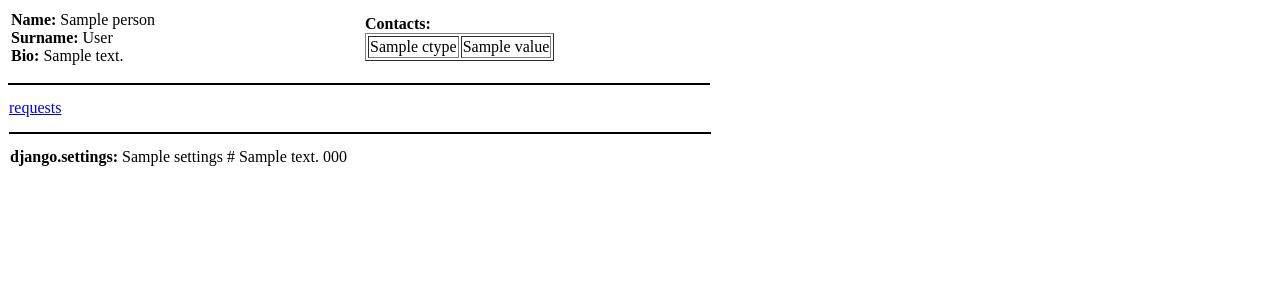
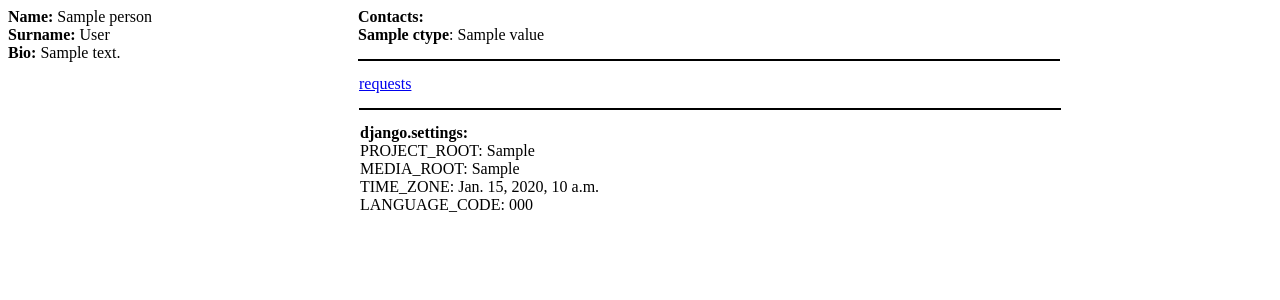
Before and after one commit to nedash/test_yarned, a Django app: template templates/main.html in a window 1280 px wide. Shown: the top 300 px of the page. Run offline with Django 3.2, Linux system fonts and the light colour scheme; the template is opened without the code that fills it: most values are stand-ins (such as "Sample title", 1, 10 or a date in 2020).

Commit message:
ticket:3 for #4, ticket:2 for#3

```diff
--- /dev/null
+++ b/media/css/main.css
@@ -0,0 +1,7 @@
+.spacer {
+	border: 1px solid black;
+	width:700px;
+	height:0px;
+	margin-top:15px;
+	float:left;
+}
--- a/templates/main.html
+++ b/templates/main.html
@@ -1,39 +1,42 @@
-<html>
+
+<!DOCTYPE html PUBLIC "-//W3C//DTD HTML 4.01//EN" "http://www.w3.org/TR/html4/strict.dtd">
+
+<html >
+	<head>
+		<link type="text/css" rel="stylesheet" href="{{ MEDIA_URL }}css/main.css" />
+	</head>
+
 	<body>
-		<table >
-			<tr>
-			<td valign="top" style="width:350px;" >
+		<div style="width:700px;" >
+
+			<div style="float:left; width:50%;" >
 				<b>Name:</b> {{person.name}} </br>
 				<b>Surname:</b> {{person.surname}} </br>
 				<b>Bio:</b> {{person.bio}} </br>
-			</td>
+			</div>
 
-			<td >
-				<b>Contacts:</b>
-				<table border="1" >
-					{% for contact in contacts %}
-					<tr>
-						<td style="min-width:50px;" >{{contact.ctype}}</td>
-						<td>{{contact.value}}</td>
-					</tr>
-					{% endfor %}
-				</table>
-			</td>
-			</tr>
-		</table>
+			<div style="float:right; width:50%;" >
+				<b>Contacts:</b> </br>
+				{% for contact in person.contact_set.all %}
+					<b>{{contact.ctype}}</b>: {{contact.value}} </br>
+				{% endfor %}
+			</div>
+		</div>
 
-		<div style="border: 1px solid black; width:700px; height:0px; margin-top:15px;" />
+		<div class="spacer" />
 
-		<div style="margin-top:15px;" > <a href="{% url requests_info %}" >requests</a> </div>
+		<div style="float:left; width:700px; margin-top:15px;" >
+			<a href="{% url requests_info %}" >requests</a>
+		</div>
 
-		<div style="border: 1px solid black; width:700px; height:0px; margin-top:15px;" />
+		<div class="spacer" />
 
-		<div style="margin-top:15px;" >
-			<b>django.settings:</b>
-			{{settings}}
-			{{settings.ROOT_URLCONF}}
-			{{settings.TEMPLATE_CONTEXT_PROCESSORS}}
-			{{settings.LANGUAGE_CODE}}
+		<div style="float:left; margin-top:15px;" >
+			<b>django.settings:</b>	</br>
+			PROJECT_ROOT: {{settings.PROJECT_ROOT}} </br>
+			MEDIA_ROOT: {{settings.MEDIA_ROOT}} </br>
+			TIME_ZONE: {{settings.TIME_ZONE}} </br>
+			LANGUAGE_CODE: {{settings.LANGUAGE_CODE}} </br>
 		</div>
 	</body>
 
--- a/test_yarned_app/context_processors.py
+++ b/test_yarned_app/context_processors.py
@@ -1,4 +1,5 @@
 from django.conf import settings
 
+
 def settings_processor(request):
-     return {"settings": settings}
+    return {"settings": settings}
--- a/test_yarned_app/urls.py
+++ b/test_yarned_app/urls.py
@@ -1,6 +1,6 @@
-from django.conf.urls.defaults import *
+from django.conf.urls.defaults import patterns, url
 
 urlpatterns = patterns('test_yarned_app.views',
-    url(r'^$', 'personInfo', name = 'person_info'),
-    url(r'^requests/$', 'requestsInfo', name = 'requests_info'),
+    url(r'^$', 'person_info', name='person_info'),
+    url(r'^requests/$', 'requests_info', name='requests_info'),
 )
```
Also changed, not shown: settings.py (+9 -7 lines), templates/requests_info.html (+6 -2 lines), test_yarned_app/middleware.py (+10 -9 lines), test_yarned_app/models.py (+11 -8 lines), test_yarned_app/tests.py (+54 -18 lines), test_yarned_app/views.py (+10 -9 lines), urls.py (+10 -1 lines).
